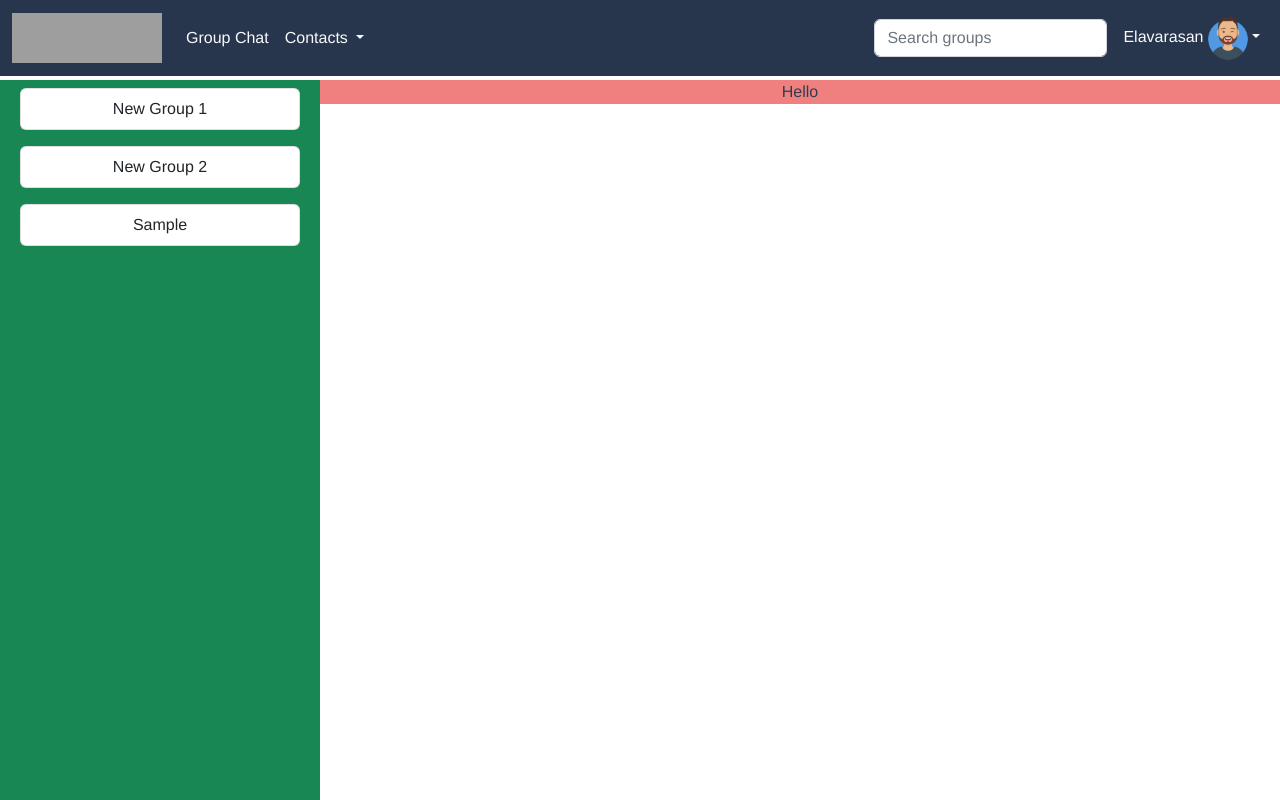
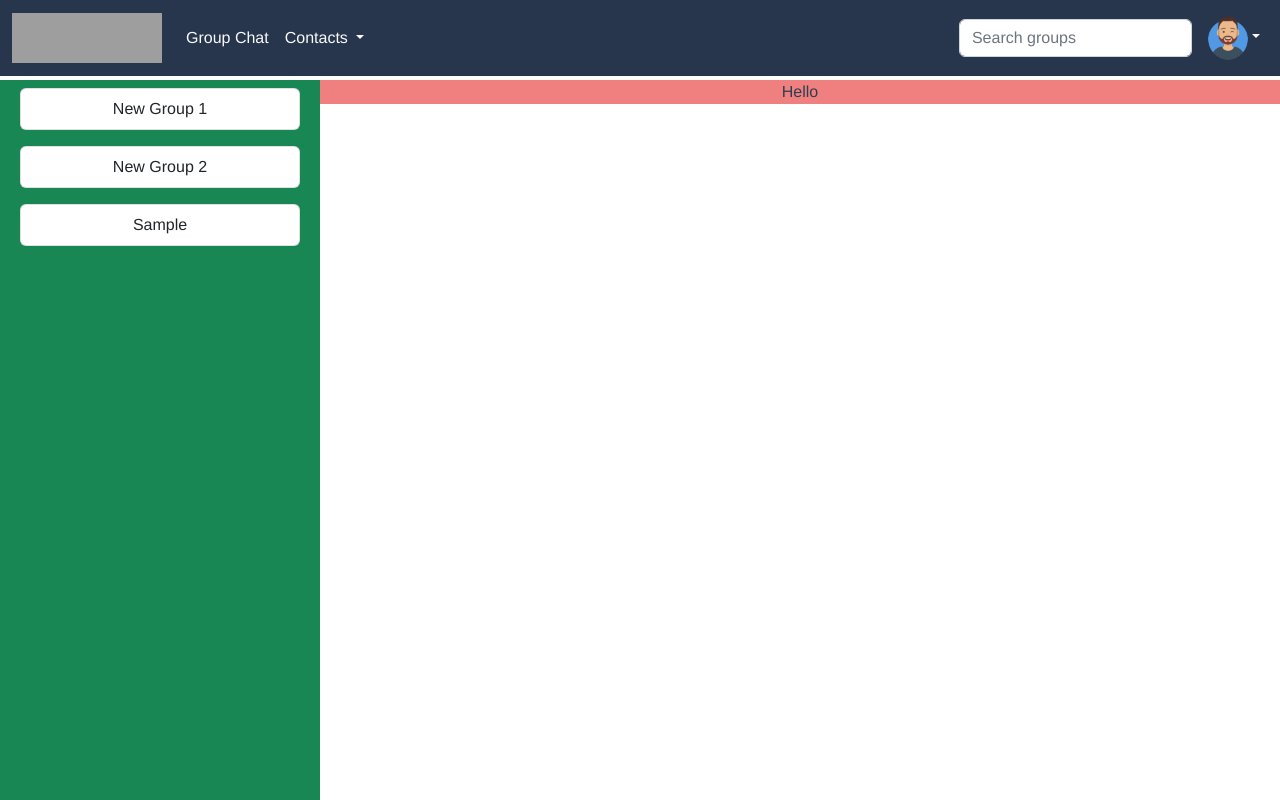
Before and after one commit to m-elavarasan/groupchat, a Vue app: page /demo in a window 1280 px wide. Built offline with nearby package versions, Linux system fonts and the light colour scheme; grey boxes are pictures that could not be loaded.

Commit message:
Signout function handleLogout added and userAuth api added

```diff
--- a/src/apiservice/userAuth.js
+++ b/src/apiservice/userAuth.js
@@ -12,5 +12,17 @@ export default {
     })
 
     return response.data
-  }
+  },
+  async handleLogout() {
+    try {
+      const response = await API.post('/logoutUser')
+    } catch (error) {
+      alert(error.response.data);
+    }
+    localStorage.removeItem("userData");
+    this.loggedIn = false;
+    window.location.reload();
+    console.log(localStorage.getItem("userData"));
+
+  },
 }
--- a/src/components/HeaderComp.vue
+++ b/src/components/HeaderComp.vue
@@ -31,12 +31,12 @@
           <ul class="navbar-nav ml-auto">
             <li class="nav-item dropdown">
               <a class="nav-link dropdown-toggle text-light" href="#" id="userDropdown" role="button" data-bs-toggle="dropdown" aria-haspopup="true" aria-expanded="false">
-                <span class="text-light">{{user.username}} </span>
+                <span class="text-light">{{userData.username}} </span>
                 <img src="@/assets/avatar.png" width="40vw" height="40vh" alt="user avatar" class="img-fluid rounded-circle ">
               </a>
               <div class="dropdown-menu" aria-labelledby="userDropdown">
                 <a class="dropdown-item" href="#">Profile</a>
-                <a class="dropdown-item" href="#">Sign Out</a>
+                <a class="dropdown-item" @click="handleLogout">Sign Out</a>
               </div>
             </li>
           </ul>
@@ -47,18 +47,24 @@
 </template>
 
 <script>
-  export default {
-    data() {
-      return {
-        user: {
-          username: 'Elavarasan',
-          about: 'Busy',
-        },
+import userAuth from '@/apiservice/userAuth'
+export default {
+  data() {
+    return {
+      userData: {}
+    };
+  },
+  methods: {
+    async handleLogout() {
+      try {
+        await userAuth.handleLogout();
+      } catch (error) {
+        console.error(error);
       }
     },
+  },
+  mounted() {
+    this.userData = JSON.parse(localStorage.getItem('userData')) || {};
   }
+};
 </script>
-
-<style lang="scss" scoped>
-
-</style>
--- a/src/components/MainComp.vue
+++ b/src/components/MainComp.vue
@@ -27,104 +27,9 @@ import LeftBarComp from './LeftBarComp.vue';
     },
     data() {
       return {
-        user: {
-          username: 'Elavarasan',
-          about: 'Busy',
-        },
-        groups: [{
-            "id": 1,
-            "groupName": "New Group 1",
-            "createdBy": "1",
-            "createdOn": "2023-02-09T11:46:25.182+00:00"
-          },
-          {
-            "id": 4,
-            "groupName": "New Group 2",
-            "createdBy": "1",
-            "createdOn": "2023-02-09T11:59:14.718+00:00"
-          },
-          {
-            "id": 5,
-            "groupName": "Sample",
-            "createdBy": "Elavarasan",
-            "createdOn": "2023-02-10T05:01:40.101+00:00"
-          },
-          {
-            "id": 1,
-            "groupName": "New Group 1",
-            "createdBy": "1",
-            "createdOn": "2023-02-09T11:46:25.182+00:00"
-          },
-          {
-            "id": 4,
-            "groupName": "New Group 2",
-            "createdBy": "1",
-            "createdOn": "2023-02-09T11:59:14.718+00:00"
-          },
-          {
-            "id": 5,
-            "groupName": "Sample",
-            "createdBy": "Elavarasan",
-            "createdOn": "2023-02-10T05:01:40.101+00:00"
-          },
-          {
-            "id": 1,
-            "groupName": "New Group 1",
-            "createdBy": "1",
-            "createdOn": "2023-02-09T11:46:25.182+00:00"
-          },
-          {
-            "id": 4,
-            "groupName": "New Group 2",
-            "createdBy": "1",
-            "createdOn": "2023-02-09T11:59:14.718+00:00"
-          },
-          {
-            "id": 5,
-            "groupName": "Sample",
-            "createdBy": "Elavarasan",
-            "createdOn": "2023-02-10T05:01:40.101+00:00"
-          },
-          {
-            "id": 1,
-            "groupName": "New Group 1",
-            "createdBy": "1",
-            "createdOn": "2023-02-09T11:46:25.182+00:00"
-          },
-          {
-            "id": 4,
-            "groupName": "New Group 2",
-            "createdBy": "1",
-            "createdOn": "2023-02-09T11:59:14.718+00:00"
-          },
-          {
-            "id": 5,
-            "groupName": "Sample",
-            "createdBy": "Elavarasan",
-            "createdOn": "2023-02-10T05:01:40.101+00:00"
-          },
-          {
-            "id": 1,
-            "groupName": "New Group 1",
-            "createdBy": "1",
-            "createdOn": "2023-02-09T11:46:25.182+00:00"
-          },
-          {
-            "id": 4,
-            "groupName": "New Group 2",
-            "createdBy": "1",
-            "createdOn": "2023-02-09T11:59:14.718+00:00"
-          },
-          {
-            "id": 5,
-            "groupName": "Sample",
-            "createdBy": "Elavarasan",
-            "createdOn": "2023-02-10T05:01:40.101+00:00"
-          },
-        ],
-      }
-    },
   }
+},
+}
 </script>
 
 <style lang="scss" scoped>
```
